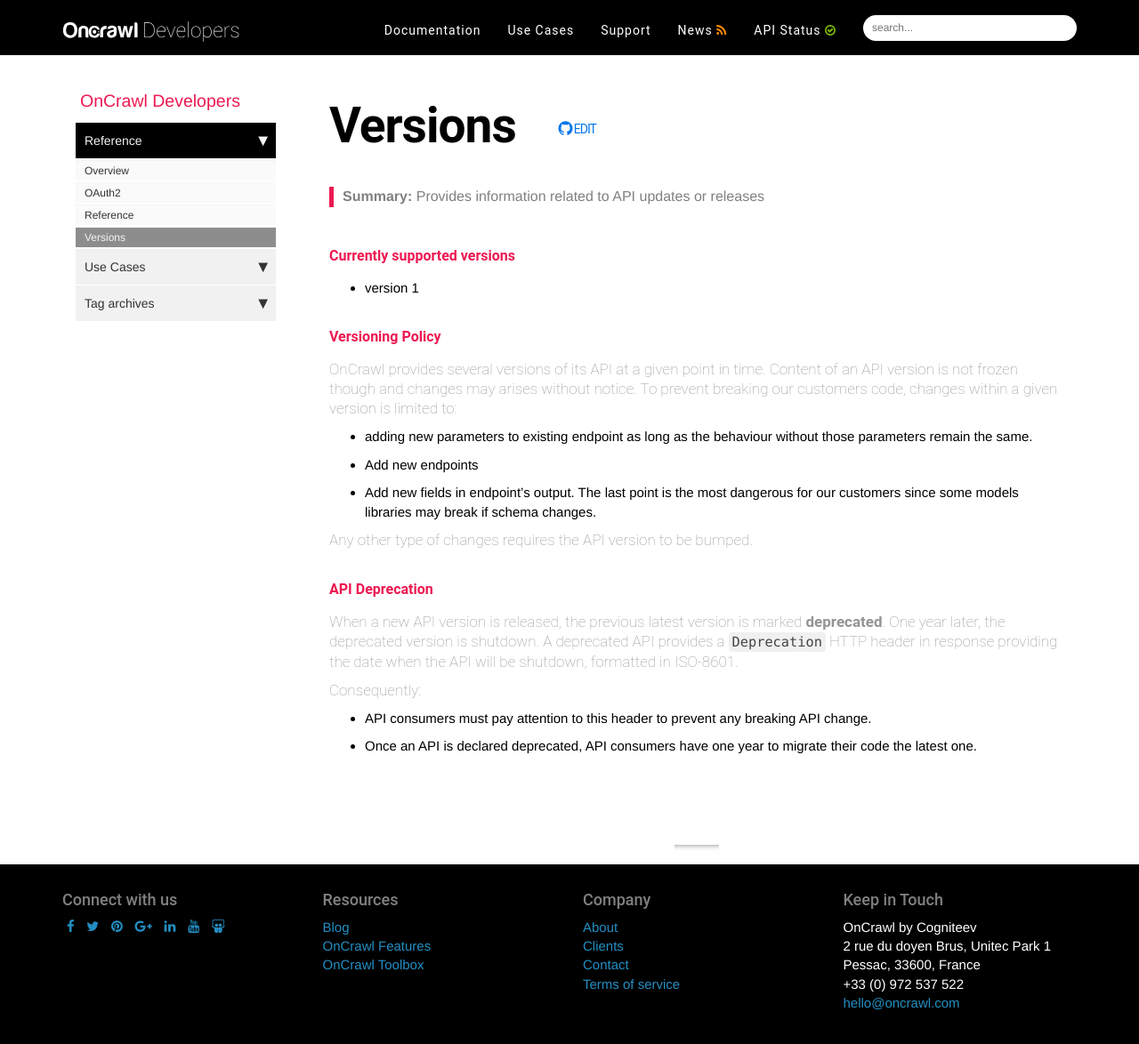
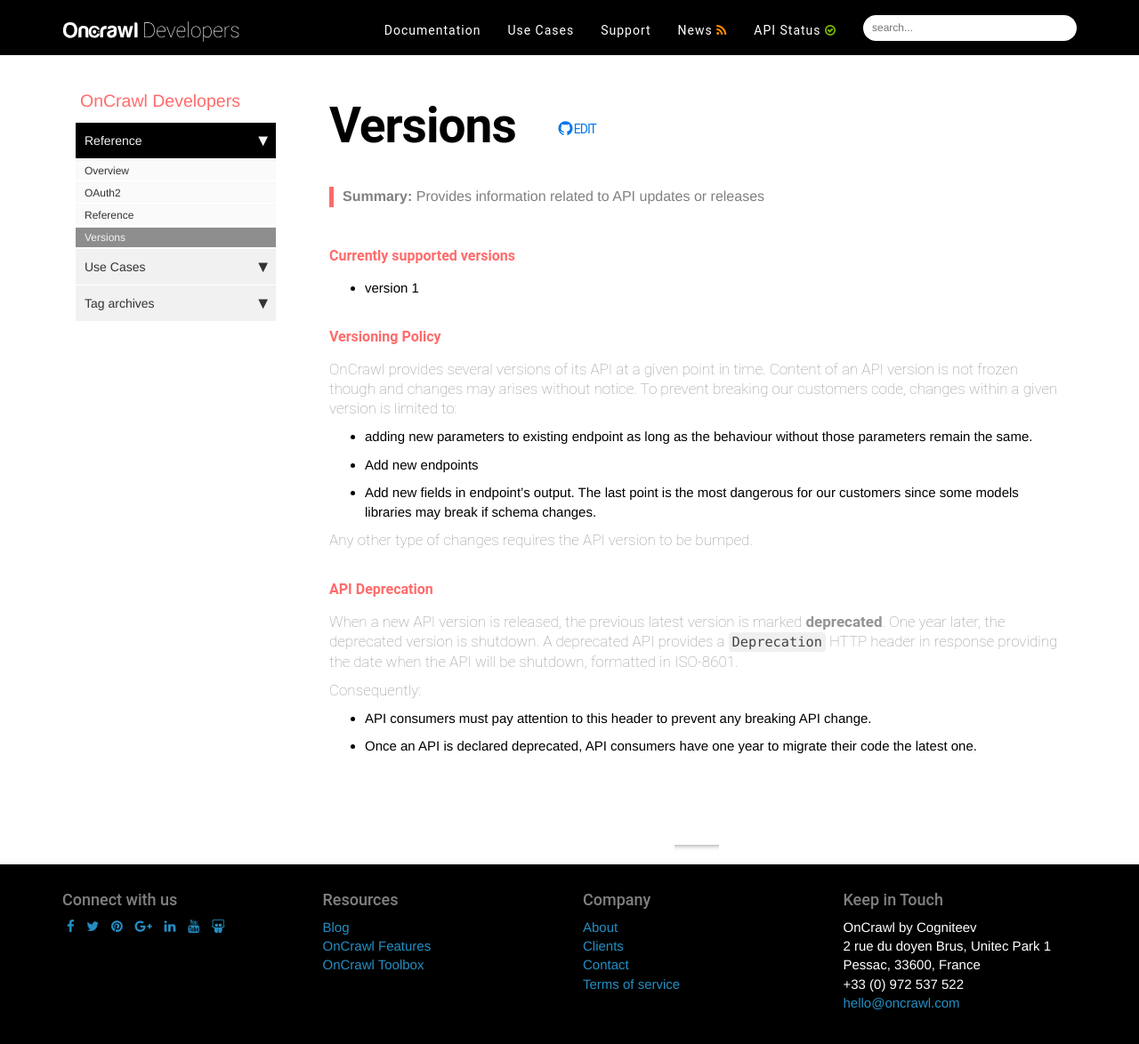
Before and after one commit to cogniteev/oncrawl-documentation-platform, a Jekyll site: the page built from pages/versions.md, in a window 1280 px wide and 1212 px high. Shown: the top 1174 px of the window at 89% size. Built offline with Jekyll 4.4.1, drawn with Linux system fonts in a browser that asks for light colours; nearby versions of some CDN libraries; comment, search, counter and statistics services are not loaded.

Commit message:
Change pink code color on blue-theme.css

```diff
--- a/css/theme-blue.css
+++ b/css/theme-blue.css
@@ -1,11 +1,11 @@
 .summary {
     color: #808080;
-    border-left: 5px solid #ED1951;
+    border-left: 5px solid #FF6B6B;
     font-size:16px;
 }
 
 
-h3 {color: #ED1951; }
+h3 {color: #FF6B6B; }
 h4 {color: #808080; }
 
 .nav-tabs > li.active > a, .nav-tabs > li.active > a:hover, .nav-tabs > li.active > a:focus {
@@ -94,7 +94,7 @@
     margin-top:40px;
     font-weight:normal;
     font-size:130%;
-    color: #ED1951;
+    color: #FF6B6B;
     margin-bottom:10px;
     margin-left: 5px;
 
```
